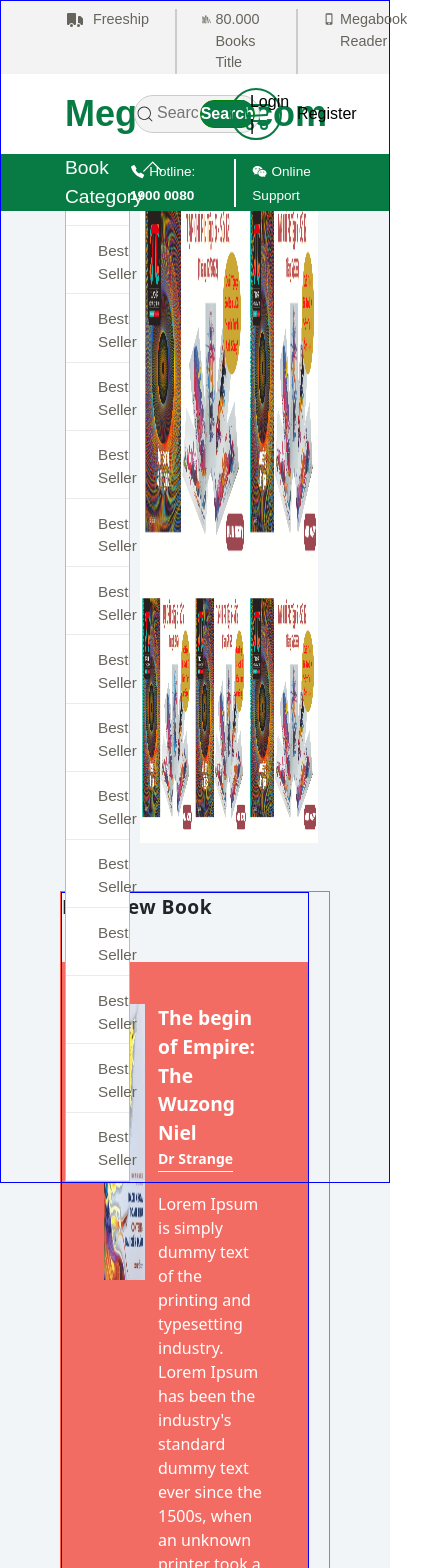
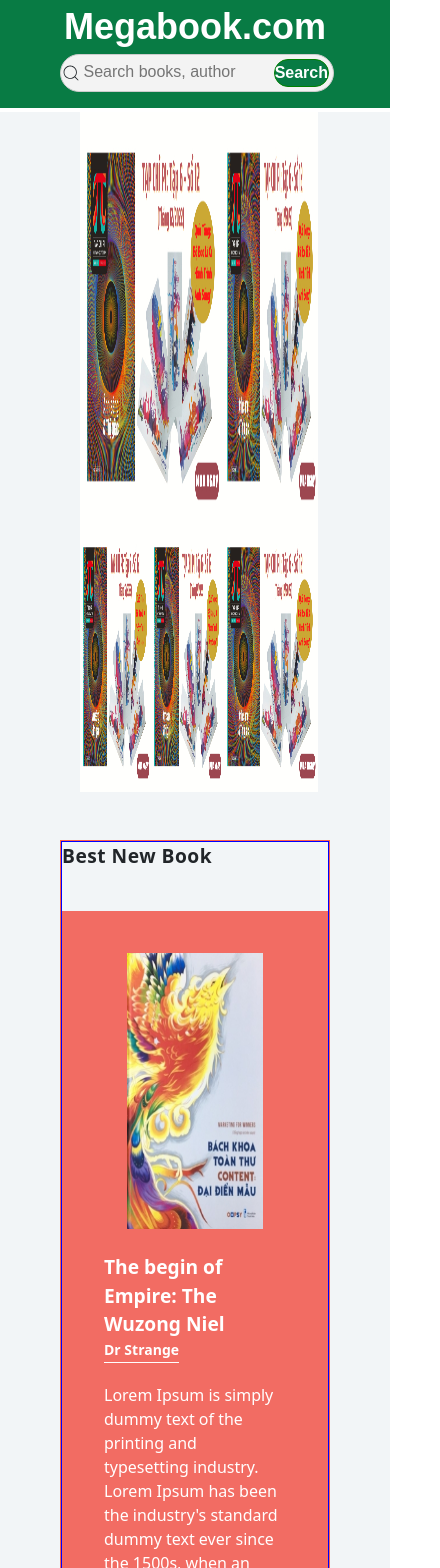
Before and after one commit to QuanDinh02/Bookstore-Client, a React (Create React App) app: page /book/1 in a window 390 px wide. Shown: the top 1568 px of the page, 440 px wide, since content can reach past the window. Built offline with nearby package versions, Linux system fonts and the light colour scheme.

Commit message:
design simple homepage with bootstrap responsive

```diff
--- a/src/App.js
+++ b/src/App.js
@@ -3,7 +3,6 @@ import './App.scss';
 // import {increaseCounter,decreaseCounter} from "./redux/action/actions";
 import Header from '../src/components/Header/Header';
 import HomepageContent from './components/Content/Homepage/HomepageContent';
-import Footer from './components/Footer/Footer';
 
 function App() {
   // const count = useSelector(state => state.counter.count);
@@ -25,10 +24,6 @@ function App() {
       <div className='homepage-section'>
         <HomepageContent />
       </div>
-      <div className='footer-section'>
-        <Footer/>
-      </div>
-
     </div>
   );
 }
--- a/src/App.scss
+++ b/src/App.scss
@@ -1,26 +1,27 @@
 .app-container {
-    height: 2500px;
-    position: relative;
+    //height: 2500px;
+    position        : relative;
     background-color: #F2F5F7;
 
     .header-section {
         position: absolute;
-        width: 100%;
-        //height: 100%;
-        z-index: 3;
+        width   : 100%;
+        z-index : 3;
     }
 
     .homepage-section {
         position: absolute;
-        width: 100%;
-        top: 10.2rem;
-        z-index: 2;
+        width   : 100%;
+        top     : 10.2rem;
+        z-index : 2;
     }
 
-    .footer-section {
-        position: absolute;
-        bottom: 0;
-        width: 100%;
-        z-index: 2;
+}
+
+@media only screen and (max-width: 767px) {
+    .app-container {
+        .homepage-section {
+            top: 7rem;
+        }
     }
 }
--- a/src/components/Content/BookCategory/BookCategory.js
+++ b/src/components/Content/BookCategory/BookCategory.js
@@ -4,7 +4,7 @@ import './BookCategory.scss';
 
 const BookCategory = (props) => {
 
-    const { show } = props;
+    const { show, showDetailBookCategory, setShowDetailBookCategory } = props;
 
     const [listOfBookCategory, setListOfBookCategory] = useState([
         'Best selller', 'Best selller', 'Best selller', 'Best selller', 'Best selller',
@@ -12,23 +12,41 @@ const BookCategory = (props) => {
         'Best selller', 'Best selller', 'Best selller', 'Best selller', 'Best selller'
     ]);
 
+    const handleSelectItem = (index) => {
+        console.log("index = ", index);
+        setShowDetailBookCategory(true);
+        setDataDetailBookCategory(index);
+    }
+
+    const [dataDetailBookCategory, setDataDetailBookCategory] = useState(-1);
+
     return (
         <>
             {show === true &&
-                <div className="book-category col-3">
+                <>
+                    <div
+                        className="book-category col-3"
+                    >
                         {listOfBookCategory && listOfBookCategory.length > 0 &&
                             listOfBookCategory.map((item, index) => {
                                 return (
-                                <div>
-                                    <div className="category-item d-flex align-items-center justify-content-between">
+                                    <div
+                                        className="category-item d-flex align-items-center justify-content-between"
+                                        onClick={() => handleSelectItem(index)}
+                                    >
                                         <span className="category-title">Best Seller</span>
                                         <IoIosArrowForward className="icon" />
-                                    </div>
                                     </div>
                                 )
                             })
                         }
                     </div>
+                    {showDetailBookCategory === true &&
+                        <div className="book-category-detail col-9 blue">
+                            {dataDetailBookCategory}
+                        </div>
+                    }
+                </>
             }
         </>
     )
--- a/src/components/Content/BookCategory/BookCategory.scss
+++ b/src/components/Content/BookCategory/BookCategory.scss
@@ -32,3 +32,7 @@
 
     }
 }
+
+.book-category-detail {
+    background-color: white;
+}
--- a/src/components/Content/Homepage/HighlightBook/HighlightBook.js
+++ b/src/components/Content/Homepage/HighlightBook/HighlightBook.js
@@ -7,11 +7,11 @@ const HighlightBook = () => {
             <div className='book-category-title'>
                 Best New Book
             </div>
-            <div className='book-content d-flex flex-row justify-content-between'>
-                <div className='book-image col-3'>
+            <div className='book-content d-flex flex-column flex-lg-row align-items-center align-items-lg-start justify-content-between'>
+                <div className='book-image col-9 col-md-6 col-lg-3 mb-4'>
                     <img src={HighlighBook} alt='' title='The begin of Empire: The Wuzong Niel' />
                 </div>
-                <div className='content col-8'>
+                <div className='content col-12 col-lg-8'>
                     <div className='title' title='The begin of Empire: The Wuzong Niel'>
                         <strong>The begin of Empire: The Wuzong Niel</strong>
                     </div>
@@ -27,14 +27,14 @@ const HighlightBook = () => {
                         popularised in the 1960s with the release of Letraset sheets containing Lorem
                         Ipsum passages
                     </div>
-                    <div className='buy-box d-flex flex-row justify-content-between '>
-                        <div className='left col-7 d-flex align-items-center gap-3'>
+                    <div className='buy-box d-md-flex flex-md-row justify-content-md-between '>
+                        <div className='left mt-2 col-12 col-md-7 d-flex align-items-center gap-2 gap-xxl-3 justify-content-around justify-content-md-start'>
                             <div className='sale-off'>-10%</div>
                             <div className='old-price'>1.200.000 <span className='unit'>đ</span></div>
                             <div className='price'>1.080.000 <span className='unit'>đ</span></div>
                         </div>
 
-                        <div className='right col-3 '>
+                        <div className='right mt-2 col-12 col-md-3 d-md-flex justify-content-md-center'>
                             <span>Buy Now</span>
                         </div>
                     </div>
--- a/src/components/Content/Homepage/HighlightBook/HighlightBook.scss
+++ b/src/components/Content/Homepage/HighlightBook/HighlightBook.scss
@@ -88,7 +88,7 @@ $red-color     : #F03737;
 
                 .right {
                     color           : white;
-                    width           : 7.5rem;
+                    min-width       : 7.5rem;
                     height          : 2.625rem;
                     display         : flex;
                     justify-content : center;
@@ -99,7 +99,7 @@ $red-color     : #F03737;
                     background-color: $red-color;
 
                     &:hover {
-                        cursor: pointer;
+                        cursor          : pointer;
                         background-color: #d63131;
                     }
                 }
--- a/src/components/Content/Homepage/HomepageContent.js
+++ b/src/components/Content/Homepage/HomepageContent.js
@@ -3,15 +3,16 @@ import poster from '../../../assets/image/poster.png';
 import HighlightBook from './HighlightBook/HighlightBook';
 import BookGroup from './BookGroup/BookGroup';
 import ColumnBookGroup from './ColumnBookGroup/ColumnBookGroup';
+import Footer from '../../Footer/Footer';
 
 const HomepageContent = () => {
     return (
         <div className="homepage-content-container ">
             <div className='container'>
                 <div className="poster-section d-flex">
-                    <div className="col-3">
+                    <div className="col-md-3">
                     </div>
-                    <div className="poster col-9">
+                    <div className="poster col-12 col-md-9">
                         <div className='poster-top'>
                             <div className='poster-top-left'>
                                 <img src={poster} alt='poster' />
@@ -39,7 +40,7 @@ const HomepageContent = () => {
                 </div>
 
                 <div className='content-section d-flex justify-content-between'>
-                    <div className='content-left tomato col-12 col-xl-9 '>
+                    <div className='content-left tomato col-12 col-xl-9 pe-xxl-3'>
                         <HighlightBook />
                         <BookGroup />
                     </div>
@@ -49,7 +50,7 @@ const HomepageContent = () => {
                     </div>
                 </div>
             </div>
-
+            <Footer/>
         </div>
     )
 }
--- a/src/components/Content/Homepage/HomepageContent.scss
+++ b/src/components/Content/Homepage/HomepageContent.scss
@@ -53,12 +53,6 @@
         padding: 0 3rem;
         margin-top: 3rem;
 
-        //height: 1500px;
-
-        .content-left {
-            padding-right: 1.25rem;
-        }
-
         .content-right {
             padding-left: 1.25rem;
         }
--- a/src/components/Footer/Footer.scss
+++ b/src/components/Footer/Footer.scss
@@ -4,12 +4,13 @@ $main-green-color: #087B44;
 
 .footer-container {
     background-color: $main-green-color;
+    width: 100%;
+    margin-top: 2rem;
 
     .content {
         display: flex;
         justify-content: center;
         align-items: center;
-
         color: white;
         height: 2rem;
     }
--- a/src/components/Header/Header.js
+++ b/src/components/Header/Header.js
@@ -14,14 +14,19 @@ import { useState } from 'react';
 const Header = () => {
 
     const [showBookCategory, setShowBookCategory] = useState(true);
+    const [showDetailBookCategory, setShowDetailBookCategory] = useState(false);
 
     const handleShowBookCategory = () => {
         setShowBookCategory(!showBookCategory);
     }
 
+    const MouseLeave = () => {
+        setShowDetailBookCategory(false)
+    }
+
     return (
-        <div className='header-container blue'>
-            <div className='title'>
+        <div className='header-container'>
+            <div className='title d-none d-md-block'>
                 <div className='content container d-flex pt-2'>
                     <div className='item d-flex align-items-bottom gap-2'>
                         <HiTruck className='icon' />
@@ -35,50 +40,49 @@ const Header = () => {
                         <MdPhoneIphone className='icon' />
                         <span>Megabook Reader</span>
                     </div>
-
                 </div>
-
             </div>
             <div className='main d-flex align-items-center'>
-                <div className='content container d-flex'>
-                    <div className='brand-box col-3'>
+                <div className='content container d-flex flex-column flex-xl-row justify-content-between'>
+                    <div className='brand-box col-12 col-xl-3 text-center'>
                         Mega<span className='brand'>book</span>.com
                     </div>
-                    <div className='searchBar col-6'>
+                    <div className='col-12 col-xl-9 d-flex justify-content-around gap-4'>
+                        <div className='searchBar col-12 col-md-7'>
                             <div className='search-box flex-grow-1 py-1 ms-1'>
                                 <div className='icon d-flex justify-content-center align-items-center'><CiSearch /></div>
                                 <div className='search'>
                                     <input placeholder='Search books, author' />
                                 </div>
-
                                 <div className='search-btn green d-flex justify-content-center align-items-center me-1'>
                                     Search
                                 </div>
                             </div>
-
                         </div>
-                    <div className='shoppingCart col-1 d-flex justify-content-end align-items-center'>
+                        <div className='col-3 d-none d-md-block d-md-flex justify-content-between'>
+                            <div className='shoppingCart d-flex justify-content-end align-items-center'>
                                 <div className='cartBorder red p-2'>
                                     <BsCart3 className='icon' />
                                 </div>
 
                             </div>
-                    <div className='login-logout col-2 d-flex justify-content-center align-items-center'>
-                        <div className='login px-1'>
-                            <a href='/'>Login | </a>
+                            <div className='login-logout ps-3 d-flex justify-content-center align-items-center'>
+                                <div className='login'>
+                                    <a href='/'>Login</a>
                                 </div>
-                        <div className='register px-1'>
+                                <div className='register'>
                                     <a href='/'>Register</a>
-                        </div>
-
                                 </div>
                             </div>
                         </div>
-            <div className='navigation d-flex align-items-center'>
+                    </div>
+                </div>
+            </div>
+            <div className='navigation d-none d-md-block d-md-flex align-items-md-center'>
                 <div className='content container d-flex'>
                     <div className='menu col-3 d-flex justify-content-between' onClick={handleShowBookCategory}>
                         <HiOutlineMenuAlt2 className='menu-icon' />
-                        <span className='menu-title'>Book Category</span>
+                        <span className='menu-title d-none d-lg-block'>Book Category</span>
                         <div className='arrow-icon'>
                             {showBookCategory === false ?
                                 <SlArrowDown className='downside-arrow-icon' />
@@ -100,9 +104,14 @@ const Header = () => {
                     </div>
                 </div>
             </div>
-            <div className='bookCategory container d-flex'>
+            <div
+                className='bookCategory container d-none d-md-flex flex-md-row'
+                onMouseLeave={MouseLeave}
+            >
                 <BookCategory
                     show={showBookCategory}
+                    showDetailBookCategory={showDetailBookCategory}
+                    setShowDetailBookCategory={setShowDetailBookCategory}
                 />
             </div>
         </div>
--- a/src/components/Header/Header.scss
+++ b/src/components/Header/Header.scss
@@ -3,14 +3,12 @@ $main-red-color  : #CA2027;
 
 .header-container {
     font-family: 'Montserrat', sans-serif;
-    position   : relative;
-    height: 100%;
+    width      : 100%;
 
     .title {
         width           : 100%;
         min-height      : 2.25rem;
         background-color: #F3F3F3;
-        position        : relative;
 
         .content {
             padding: 0 4rem;
@@ -44,12 +42,9 @@ $main-red-color  : #CA2027;
         width           : 100%;
         min-height      : 5rem;
         background-color: white;
-        position        : sticky;
-        top             : 0;
-        z-index         : 4;
 
         .content {
-            padding: 0 4rem;
+            padding: 0 3.5rem;
 
             .brand-box {
                 font-size  : 2.25rem;
@@ -67,7 +62,7 @@ $main-red-color  : #CA2027;
 
                 .search-box {
                     display         : flex;
-                    border-radius   : 30px;
+                    border-radius   : 1.875rem;
                     border          : 1px solid rgb(204, 204, 204);
                     background-color: #F3F3F3;
 
@@ -123,6 +118,15 @@ $main-red-color  : #CA2027;
                         color: $main-green-color;
                     }
                 }
+
+                .login {
+                    border-right : 1px solid black;
+                    padding-right: 0.4rem;
+                }
+
+                .register {
+                    padding-left: 0.4rem;
+                }
             }
         }
 
@@ -130,7 +134,6 @@ $main-red-color  : #CA2027;
 
     .navigation {
         width           : 100%;
-        position        : absolute;
         min-height      : 2.8rem;
         background-color: $main-green-color;
         color           : white;
@@ -189,8 +192,26 @@ $main-red-color  : #CA2027;
     .bookCategory {
         padding: 0 4rem;
     }
+
 }
 
 .red {
     border: 1px solid red;
 }
+
+@media only screen and (max-width: 767px) {
+    .header-container {
+        .main {
+            background-color: $main-green-color;
+            padding-bottom: 1rem;
+            .content {
+                .brand-box {
+                    color: white;
+                    .brand {
+                        color: white;
+                    }
+                }
+            }
+        }
+    }
+}
```
Lines whose indentation alone changed are shown as unchanged.
